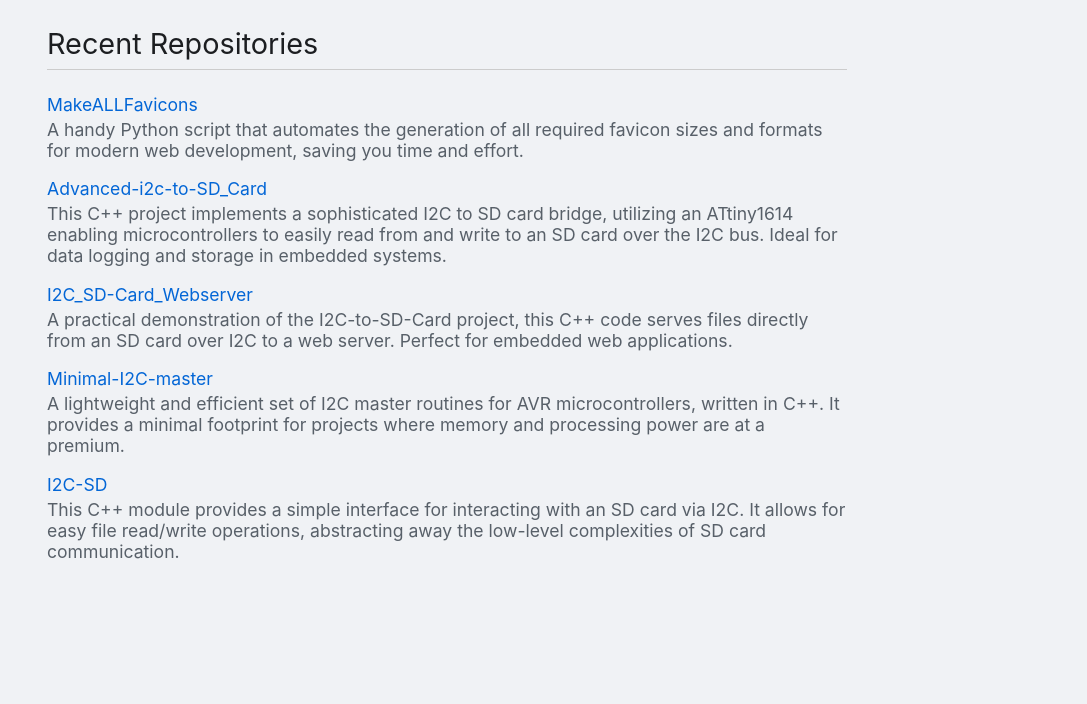
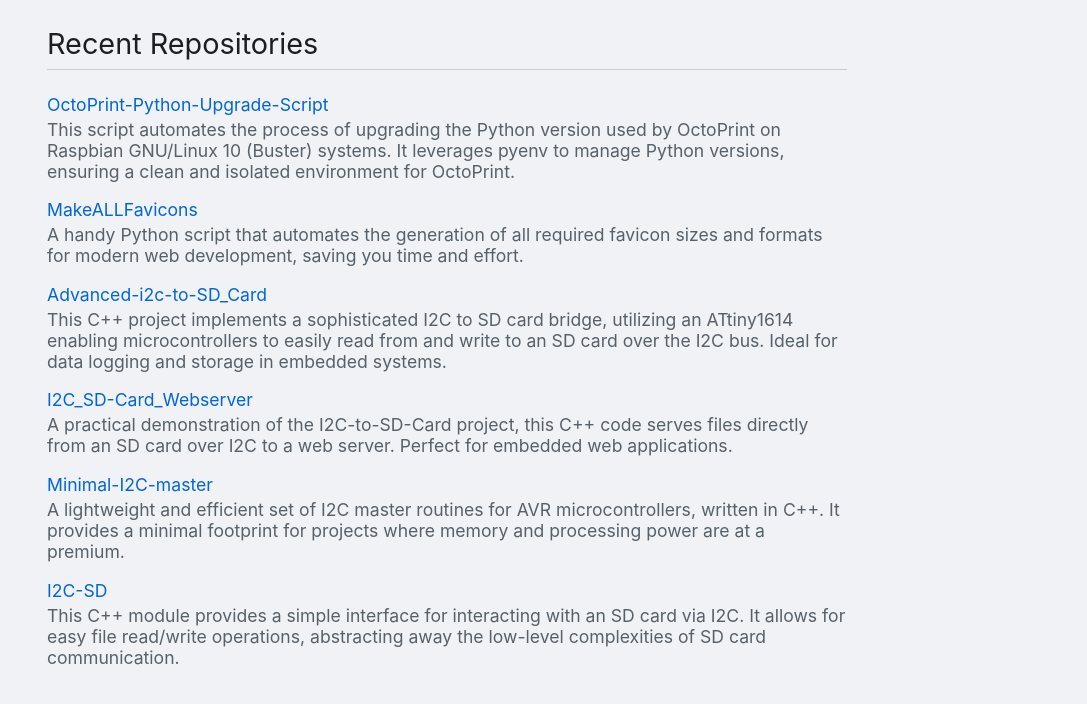
Before and after one commit to syntax1269/syntax1269.github.io, a plain HTML site: page index.html in a window 1280 px wide. Shown: the part 130-834 px from the top of the page, without its empty margins (193-1280 px from the left). Before the commit the page ends 800 px from the top, so only its background shows below. Drawn offline with Linux system fonts and the light colour scheme.

Commit message:
Update index.html

```diff
--- a/index.html
+++ b/index.html
@@ -96,6 +96,7 @@
 
     <script>
         const repos = [
+            { name: 'OctoPrint-Python-Upgrade-Script', description: 'This script automates the process of upgrading the Python version used by OctoPrint on Raspbian GNU/Linux 10 (Buster) systems. It leverages pyenv to manage Python versions, ensuring a clean and isolated environment for OctoPrint.' },
             { name: 'MakeALLFavicons', description: 'A handy Python script that automates the generation of all required favicon sizes and formats for modern web development, saving you time and effort.' },
             { name: 'Advanced-i2c-to-SD_Card', description: 'This C++ project implements a sophisticated I2C to SD card bridge, utilizing an ATtiny1614 enabling microcontrollers to easily read from and write to an SD card over the I2C bus. Ideal for data logging and storage in embedded systems.' },
             { name: 'I2C_SD-Card_Webserver', description: 'A practical demonstration of the I2C-to-SD-Card project, this C++ code serves files directly from an SD card over I2C to a web server. Perfect for embedded web applications.' },
```
